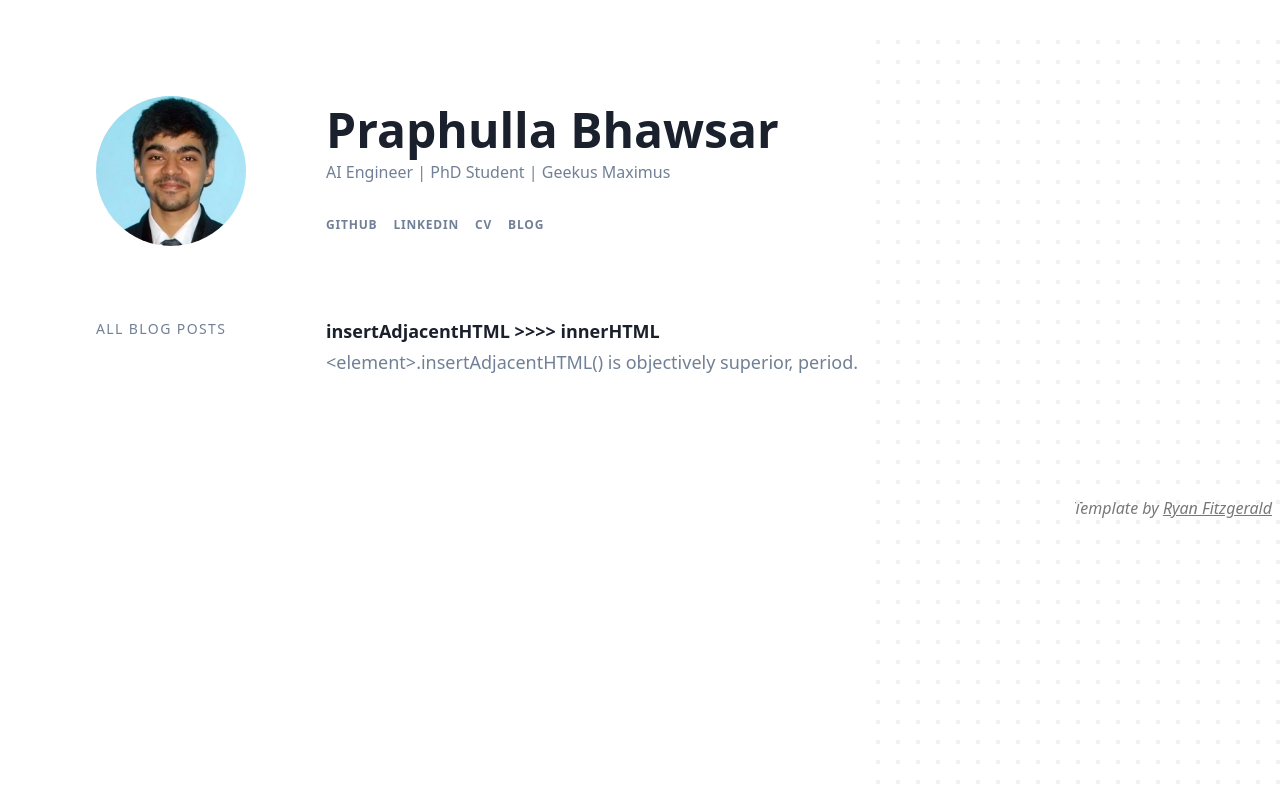
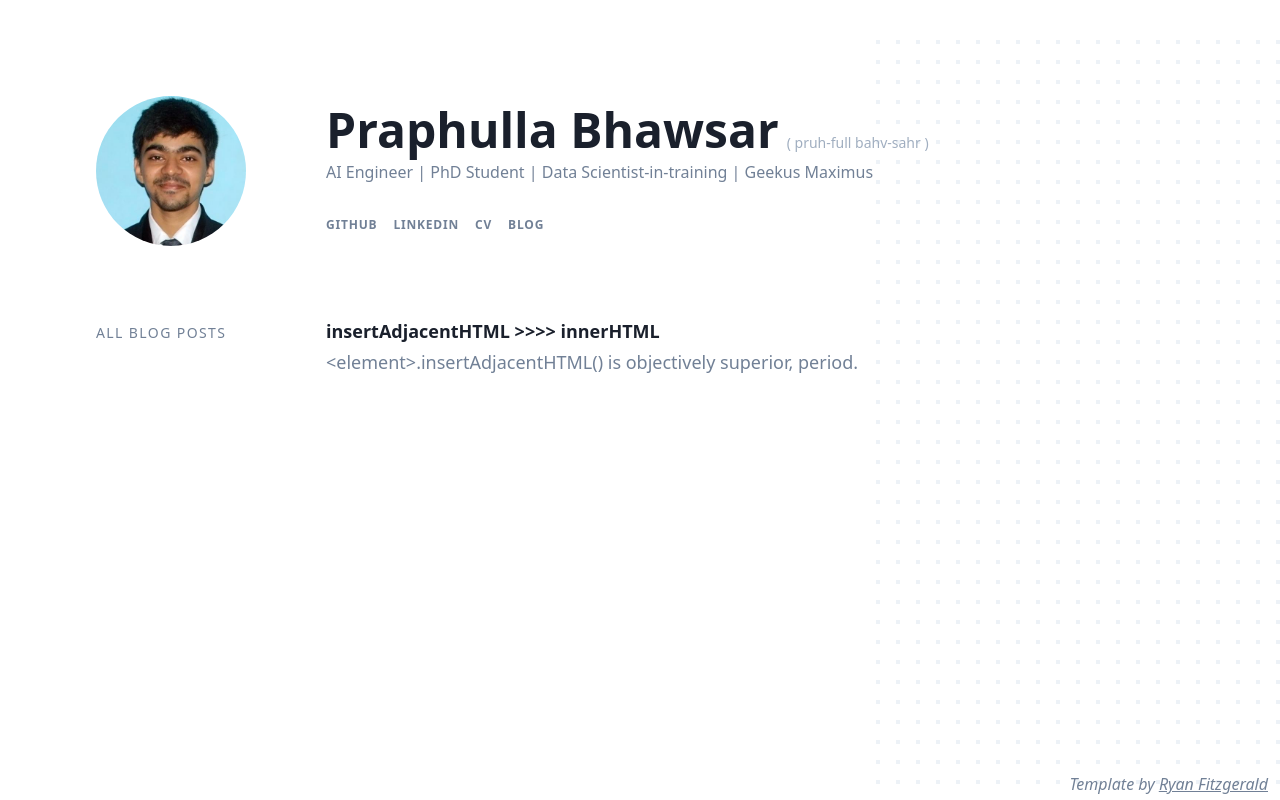
Before and after one commit to PrafulB/prafulb.github.io, a Gatsby site: page /blog in a window 1280 px wide. Built offline with nearby package versions, Linux system fonts and the light colour scheme; Gatsby itself is replaced by a stand-in of ours.

Commit message:
Added new papers, changes for PhD

```diff
--- a/gatsby-config.js
+++ b/gatsby-config.js
@@ -1,13 +1,14 @@
 module.exports = {
   siteMetadata: {
     // Site URL for when it goes live
-    siteUrl: `https://prafulb.github.io/`,
+    siteUrl: `http://localhost:9000/`,
     // Your Name
     name: 'Praphulla Bhawsar',
+    pronunciation: '( pruh-full bahv-sahr )',
     // Main Site Title
     title: `Praphulla Bhawsar`,
     // Description that goes under your name in main bio
-    description: `AI Engineer | PhD Student | Geekus Maximus`,
+    description: `AI Engineer | PhD Student | Data Scientist-in-training | Geekus Maximus`,
     // Optional: Twitter account handle
     // author: `@rfitzio`,
     // Optional: Github account URL
@@ -20,21 +21,21 @@ module.exports = {
     // Optional: List your projects, they must have `name` and `description`. `link` is optional.
     education: [
       {
-        name: 'Ph.D in Bioinformatics',
-        description: 'Stony Brook University | Present'
+        name: 'Ph.D. in Bioinformatics',
+        description: 'Stony Brook University  |  Aug 2021 - Ongoing'
       },
       {
         name: 'M.S. in Computer Science',
-        description: 'New York University | May 2019'
+        description: 'New York University  |  May 2019'
       },
       {
         name: 'B.Eng in Computer Engineering',
-        description: 'University of Mumbai | Jun 2015'
+        description: 'University of Mumbai  |  Jun 2015'
       }
     ],
     projects: [
       {
-        name: 'EpiPath for Digital Pathology',
+        name: 'EpiPath: Digital Pathology in the Browser',
         description:
           'Currently developing a zero-cost web app for Annotation, AI Modeling and Active Learning on Digital Medical Images in Box directly from the browser.',
         link: 'https://episphere.github.io/path',
@@ -42,7 +43,7 @@ module.exports = {
       {
         name: 'Galaxy Morphology Classification Via Transfer Learning',
         description:
-          'Trained a VGG-19 CNN using the Keras API to classify galaxies by morphology from raw sky survey images, demonstrating the advantages of transfer learning on astronomical datasets over uninitialized models.',
+          'Trained a VGG-19 CNN using Keras to classify galaxies by morphology from raw sky survey images, demonstrating the advantages of transfer learning on astronomical datasets.',
         link: 'https://github.com/PrafulB/Galaxy_Merger_Detection_Using_CNNs',
       }
       // {
@@ -62,24 +63,24 @@ module.exports = {
     experience: [
       {
         name: 'National Cancer Institute',
-        description: 'Doctoral Fellow | Aug 2021 - Present\nData Engineer | Mar 2019 - Aug 2021',
+        description: 'Doctoral Fellow  |  Aug 2021 - Present\nData Engineer  |  Mar 2019 - Aug 2021',
         link: 'https://dceg.cancer.gov/fellowship-training/fellowship-experience/meet-fellows/dserg/bhawsar-praphulla',
       },
       {
         name: 'NYU Student Tech Innovation',
-        description: 'Lead Developer | Sept 2017 - Feb 2019',
+        description: 'Lead Developer  |  Sept 2017 - Feb 2019',
         link: '',
       },
       {
         name: 'Reliance Jio, India',
-        description: 'Full Stack Developer | June 2015 - July 2017',
+        description: 'Full Stack Developer  |  June 2015 - July 2017',
         link: 'https://www.jio.com/',
       },
     ],
     publications: [
       {
         name: 'Browser-based data annotation, active learning, and real-time distribution of artificial intelligence models: from tumor tissue microarrays to COVID-19 radiology',
-        authors: 'Bhawsar PM, Abubakar M, Schmidt MK, Camp NJ, Cessna MH, Duggan MA, Garcia.Closas M, Almeida JS, J Pathol Inform 2021',
+        authors: 'Bhawsar PM, Abubakar M, Schmidt MK, Camp NJ, Cessna MH, Duggan MA, Garcia.Closas M, Almeida JS, Journal of Pathology Informatics 2021',
         link: 'https://www.jpathinformatics.org/text.asp?2021/12/1/38/326825',
       },
       {
@@ -89,7 +90,7 @@ module.exports = {
       },
       {
         name: 'Mortality Tracker: the COVID-19 case for real time web APIs as epidemiology commons',
-        authors: 'Almeida, J. S., Shiels, M., Bhawsar, P.M.S. et al., Bioinformatics 2021',
+        authors: 'Almeida, J. S., Shiels, M., Bhawsar, P. et al., Bioinformatics 2020',
         link: 'https://doi.org/10.1093/bioinformatics/btaa933',
       }
     ],
@@ -98,7 +99,7 @@ module.exports = {
       {
         name: 'Languages & Frameworks',
         description:
-          'JavaScript, TensorFlow(+JS), Node.js, Python, PyTorch, Keras, OpenCV(+JS), Go, TypeScript, ReactJS, React Native, HTML, CSS',
+          'JavaScript, TensorFlow(+.js), Node.js, Python, PyTorch, Keras, OpenCV(+.js), Go, TypeScript, ReactJS, React Native, HTML, CSS',
       },
       {
         name: 'Databases',
--- a/gatsby-node.js
+++ b/gatsby-node.js
@@ -69,6 +69,7 @@ exports.createSchemaCustomization = ({ actions }) => {
     type SiteSiteMetadata {
       siteUrl: String
       name: String
+      pronunciation: String
       title: String
       description: String
       author: String
--- a/package.json
+++ b/package.json
@@ -61,13 +61,13 @@
     "start": "npm run develop",
     "serve": "gatsby serve",
     "clean": "gatsby clean",
-    "deploy": "cp \"Praphulla Resume.pdf\" ./public/ && gatsby build --prefix-paths && gh-pages -d public"
+    "deploy": "cp \"Praphulla Bhawsar CV.pdf\" ./public/ && gatsby build --prefix-paths && gh-pages -d public"
   },
   "repository": {
     "type": "git",
-    "url": "https://github.com/RyanFitzgerald/devfolio"
+    "url": "https://github.com/prafulb/prafulb.github.io"
   },
   "bugs": {
-    "url": "https://github.com/RyanFitzgerald/devfolio/issues"
+    "url": "https://github.com/prafulb/prafulb.github.io/issues"
   }
 }
--- a/src/components/header/index.jsx
+++ b/src/components/header/index.jsx
@@ -9,12 +9,13 @@ const classes = {
   imageWrapper: 'w-full max-w-150',
   image: 'rounded-full transform transition-all duration-150 hover:scale-105',
   contentWrapper: 'flex-none pt-6 md:pt-1 md:flex-1 md:pl-20',
-  name: 'text-5xl text-gray-900 font-bold leading-tight hover:text-black',
-  description: 'text-gray-600',
+  name: 'text-5xl text-gray-900 dark:text-gray-100 font-bold leading-tight hover:text-black dark:hover:text-white',
+  pronunciation: 'text-sm text-gray-500 dark:text-gray-400 font-medium pl-2 hidden lg:inline',
+  description: 'text-gray-600 dark:text-gray-300',
   list: 'mt-6 uppercase tracking-wider',
   item: 'inline list-none pr-4',
   link:
-    'inline-block py-2 font-semibold text-xs text-gray-600 hover:text-black',
+    'inline-block py-2 font-semibold text-xs text-gray-600 dark:text-gray-300 hover:text-black dark:hover:text-white',
 };
 
 const Header = ({ metadata = {}, noBlog = false }) => {
@@ -33,6 +34,7 @@ const Header = ({ metadata = {}, noBlog = false }) => {
       <div className={classes.contentWrapper}>
         <h1 className={classes.name}>
           <Link to="/">{metadata.name}</Link>
+          <span className={classes.pronunciation}>{metadata.pronunciation}</span>
         </h1>
         <p className={classes.description}>{metadata.description}</p>
         <ul className={classes.list}>
--- a/src/components/layout/index.jsx
+++ b/src/components/layout/index.jsx
@@ -1,9 +1,10 @@
 import React from 'react';
 
 const classes = {
-  wrapper: 'p-8 relative max-w-screen-xl xs:p-24',
-  outerWrapper: 'relative',
+  wrapper: 'p-8 relative max-w-screen-xl xs:p-24 dark:bg-gray-700',
+  outerWrapper: 'min-w-full min-h-screen relative dark',
   svg: 'hidden fixed transform right-0 top-5 z-0 xl:block',
+  templateWrapper: 'absolute text-gray-600 dark:text-gray-300 right-0 bottom-0 pr-3 pb-1 italic'
 };
 
 const Layout = ({ children }) => {
@@ -43,7 +44,7 @@ const Layout = ({ children }) => {
         />
       </svg>
       <div className={classes.wrapper}>{children}</div>
-      <span style={{color: "rgba(120, 120, 120)", float: 'right', marginRight: "0.5em", zIndex: 10}}><i>Template by <u><a href="https://github.com/RyanFitzgerald/devfolio" target="__blank">Ryan Fitzgerald</a></u></i></span>
+      <div className={classes.templateWrapper}>Template by <u><a href="https://github.com/RyanFitzgerald/devfolio" target="__blank">Ryan Fitzgerald</a></u></div>
     </div>
   );
 };
--- a/src/components/section-skills/index.jsx
+++ b/src/components/section-skills/index.jsx
@@ -5,7 +5,7 @@ import SummaryItem from '../summary-item';
 
 const SectionSkills = ({ skills }) => {
   return (
-    <Section title="Skills">
+    <Section title="Tech Skills">
       {skills.map((skill) => (
         <SummaryItem
           key={skill.name}
--- a/src/components/section/index.jsx
+++ b/src/components/section/index.jsx
@@ -4,7 +4,7 @@ const classes = {
   wrapper: 'block pt-12 md:flex',
   title: 'pb-6 md:w-full md:max-w-150 md:p-0',
   heading:
-    'font-xs font-light tracking-widest text-sm text-gray-600 leading-normal uppercase',
+    'pt-1 font-xs font-light tracking-widest text-sm text-gray-600 leading-normal uppercase',
   content: 'flex-none text-lg text-gray-600 font-light md:flex-1 md:pl-20',
 };
 
--- a/src/components/summary-item/index.jsx
+++ b/src/components/summary-item/index.jsx
@@ -24,7 +24,9 @@ const SummaryItem = ({ name, description, link = false, internal = false }) => {
       >
         {link ? linkContent : name}
       </h3>
-      <p className={classes.description}>{description}</p>
+      {description.split("\n").map(desc =>
+        <p className={classes.description}>{desc}</p>
+      )}
     </div>
   );
 };
--- a/src/pages/blog.jsx
+++ b/src/pages/blog.jsx
@@ -31,6 +31,7 @@ export const pageQuery = graphql`
     site {
       siteMetadata {
         name
+        pronunciation
         title
         description
         about
--- a/src/pages/index.jsx
+++ b/src/pages/index.jsx
@@ -5,7 +5,7 @@ import React from 'react';
 import Header from '../components/header';
 import Layout from '../components/layout';
 import SectionAbout from '../components/section-about';
-import SectionBlog from '../components/section-blog';
+// import SectionBlog from '../components/section-blog';
 import SectionExperience from '../components/section-experience';
 import SectionProjects from '../components/section-projects';
 import SectionEducation from '../components/section-education';
@@ -22,22 +22,21 @@ const Index = ({ data }) => {
   const publications = get(data, 'site.siteMetadata.publications', false);
   const skills = get(data, 'site.siteMetadata.skills', false);
   const noBlog = !posts || !posts.length;
-
   return (
     <Layout>
       <SEO />
       <Header metadata={data.site.siteMetadata} noBlog={noBlog} />
       {about && <SectionAbout about={about} />}
+      {education && education.length && <SectionEducation education={education} />}
       {projects && projects.length && <SectionProjects projects={projects} />}
-      {education && education.length && <SectionEducation education={education} />}
       {experience && experience.length && (
         <SectionExperience experience={experience} />
         )}
+      {skills && skills.length && <SectionSkills skills={skills} />}
       {publications && publications.length && (
         <SectionPublications publications={publications} />
         )}
-      {skills && skills.length && <SectionSkills skills={skills} />}
-      {!noBlog && <SectionBlog posts={posts} />}
+      {/* {!noBlog && <SectionBlog posts={posts} />} */}
     </Layout>
   );
 };
@@ -49,6 +48,7 @@ export const pageQuery = graphql`
     site {
       siteMetadata {
         name
+        pronunciation
         title
         description
         about
--- a/tailwind.config.js
+++ b/tailwind.config.js
@@ -12,5 +12,5 @@ module.exports = {
     },
   },
   variants: {},
-  plugins: [],
-};
+  plugins: []
+}
```
Also changed, not shown: 1 other file.
